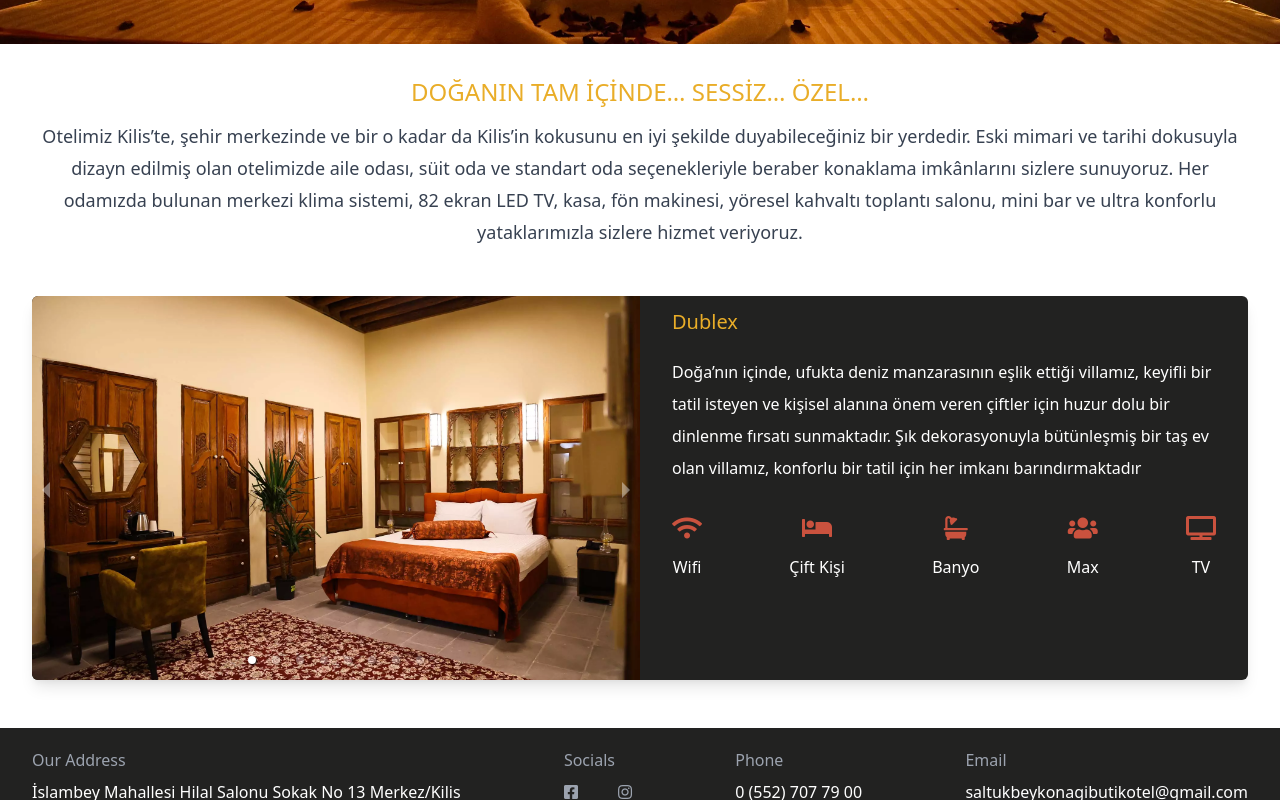
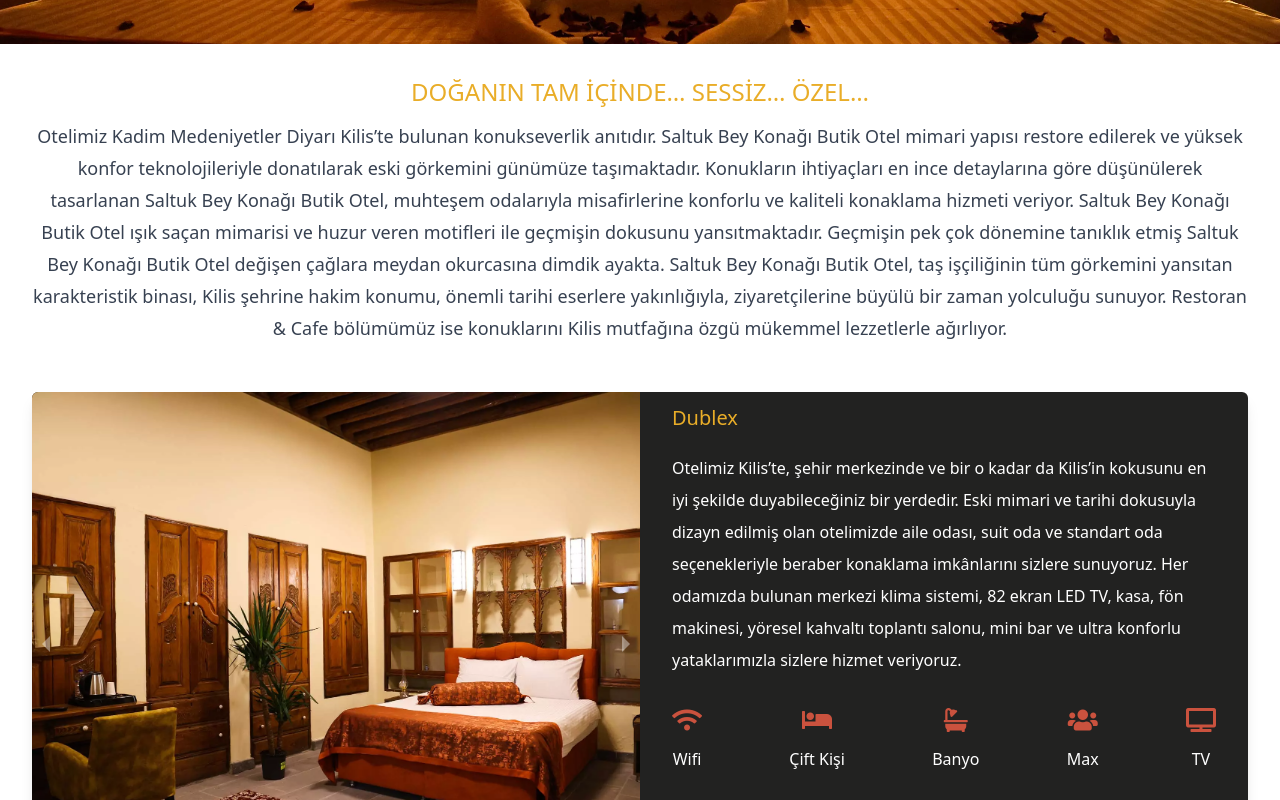
Before and after one commit to m-aljamal/saltukbeykonagi, a Next.js app: page /odalar in a window 1280 px wide. Shown: the part 520-1320 px from the top of the page. Built offline with nearby package versions, Linux system fonts and the light colour scheme.

Commit message:
finish page

```diff
--- a/pages/iletisim.tsx
+++ b/pages/iletisim.tsx
@@ -3,8 +3,17 @@
 import Form from "src/components/Form";
 import HeroImage from "src/components/HeroImage";
 import { contacts } from "src/data/contancts";
+import { useForm, ValidationError } from "@formspree/react";
 
-export default function iletisim() {
+export default function Iletisim() {
+  const [state, handleSubmit] = useForm("moqyzkge");
+  if (state.succeeded) {
+    return (
+      <p className="text-center text-xl text-mainYello py-10 bg-mainBlack">
+        istek gönderildi
+      </p>
+    );
+  }
   return (
     <div>
       <Head>
@@ -32,6 +41,10 @@
               text={contacts.phone}
               icon="fas fa-phone text-mainYello "
             />
+            <IconWithInfo
+              text={contacts.phone2}
+              icon="fas fa-phone text-mainYello "
+            />
 
             <IconWithInfo
               text={contacts.email}
--- a/pages/odalar.tsx
+++ b/pages/odalar.tsx
@@ -20,13 +20,21 @@
             DOĞANIN TAM İÇİNDE… SESSİZ… ÖZEL…
           </h2>
           <p className="mt-3 text-lg leading-8 text-gray-700">
-            Otelimiz Kilis’te, şehir merkezinde ve bir o kadar da Kilis’in
-            kokusunu en iyi şekilde duyabileceğiniz bir yerdedir. Eski mimari ve
-            tarihi dokusuyla dizayn edilmiş olan otelimizde aile odası, süit oda
-            ve standart oda seçenekleriyle beraber konaklama imkânlarını sizlere
-            sunuyoruz. Her odamızda bulunan merkezi klima sistemi, 82 ekran LED
-            TV, kasa, fön makinesi, yöresel kahvaltı toplantı salonu, mini bar
-            ve ultra konforlu yataklarımızla sizlere hizmet veriyoruz.
+            Otelimiz Kadim Medeniyetler Diyarı Kilis’te bulunan konukseverlik
+            anıtıdır. Saltuk Bey Konağı Butik Otel mimari yapısı restore
+            edilerek ve yüksek konfor teknolojileriyle donatılarak eski
+            görkemini günümüze taşımaktadır. Konukların ihtiyaçları en ince
+            detaylarına göre düşünülerek tasarlanan Saltuk Bey Konağı Butik
+            Otel, muhteşem odalarıyla misafirlerine konforlu ve kaliteli
+            konaklama hizmeti veriyor. Saltuk Bey Konağı Butik Otel ışık saçan
+            mimarisi ve huzur veren motifleri ile geçmişin dokusunu
+            yansıtmaktadır. Geçmişin pek çok dönemine tanıklık etmiş Saltuk Bey
+            Konağı Butik Otel değişen çağlara meydan okurcasına dimdik ayakta.
+            Saltuk Bey Konağı Butik Otel, taş işçiliğinin tüm görkemini yansıtan
+            karakteristik binası, Kilis şehrine hakim konumu, önemli tarihi
+            eserlere yakınlığıyla, ziyaretçilerine büyülü bir zaman yolculuğu
+            sunuyor. Restoran & Cafe bölümümüz ise konuklarını Kilis mutfağına
+            özgü mükemmel lezzetlerle ağırlıyor.
           </p>
         </div>
         <div className="my-10">
--- a/src/components/Form.tsx
+++ b/src/components/Form.tsx
@@ -1,8 +1,20 @@
 import React from "react";
+import { useForm, ValidationError } from "@formspree/react";
+
 const formStyle = "block w-full border py-2 my-4 p-2 rounded-md   ";
 export default function Form() {
+  const [state, handleSubmit] = useForm("mvodnvpb");
+  if (state.succeeded) {
+    return (
+      <p className="text-center text-xl text-mainYello py-10 bg-mainBlack">
+        istek gönderildi
+      </p>
+    );
+  }
+  console.log(ValidationError);
+
   return (
-    <form action="https://formspree.io/f/xknkgebk" method="POST">
+    <form onSubmit={handleSubmit}>
       <Input name="Adınız" placeholder="adınız" />
       <Input name="TelefonNumaranız" placeholder="Telefon Numaranız" />
       <Input name="E-postaAdresiniz" placeholder="E-posta Adresiniz" />
--- a/src/components/ImageModul.tsx
+++ b/src/components/ImageModul.tsx
@@ -29,8 +29,6 @@
       setIndex((i) => i - 1);
     }
   };
-
-  console.log(index);
 
   return (
     <>
--- a/src/components/ReversationForm.tsx
+++ b/src/components/ReversationForm.tsx
@@ -17,7 +17,7 @@
       </h2>
       <form
         onSubmit={handleSubmit}
-        className=" flex container items-center gap-10 pt-5  pb-8 justify-center "
+        className=" flex container flex-wrap items-center gap-10 pt-5  pb-8 justify-center "
       >
         <div>
           <Input
@@ -27,19 +27,19 @@
             name="Giriş-tarihi"
           />
           <Input
-            required={false}
-            type="text"
-            text="Kişi sayısı:"
-            name="Kişi-sayısı"
+            required
+            type="date"
+            text="Çıkış tarihi *"
+            name="Çıkış-tarihi"
           />
         </div>
 
         <div>
           <Input
-            required
-            type="date"
-            text="Çıkış tarihi *"
-            name="Çıkış-tarihi"
+            required={false}
+            type="text"
+            text="Kişi sayısı:"
+            name="Kişi-sayısı"
           />
           <Input
             required={false}
--- a/src/components/Room.tsx
+++ b/src/components/Room.tsx
@@ -14,11 +14,11 @@
 
 export default function Room({ room }: IRoom) {
   return (
-    <section className="md:flex my-12 shadow-lg rounded-md bg-mainBlack   md:h-96    ">
+    <section className="md:flex my-12 shadow-lg rounded-md bg-mainBlack    md:h-[500px]  ">
       <div className="md:w-1/2">
         <Carousel infiniteLoop showStatus={false}>
           {room.images.map((image, i) => (
-            <div className="relative h-96 " key={i}>
+            <div className="relative h-[500px] " key={i}>
               <Image
                 src={image}
                 objectFit="cover"
--- a/src/components/Views/AppCarousel.tsx
+++ b/src/components/Views/AppCarousel.tsx
@@ -30,7 +30,7 @@
       <div className=" flex  flex-col justify-center items-center h-[100%]">
         <p className=" font-bold text-mainYello z-50">HOŞ GELDİNİZ</p>
         <h2 className=" text-4xl z-50 text-white font-bold">
-          Rahatlığın ve Keyfiniz için en iyisini yaşayın.
+          Rahatlığınız ve Keyfiniz için en iyisini yaşayın
         </h2>
       </div>
       <Image layout="fill" objectFit="cover" alt="image" src={src} />
--- a/src/components/layout/Footer.tsx
+++ b/src/components/layout/Footer.tsx
@@ -8,15 +8,15 @@
       <div className="container">
         <div className="flex flex-col gap-5 md:flex-row  justify-between flex-wrap">
           <div>
-            <Title text="Our Address" />
+            <Title text="Adres" />
             <Content text={contacts.address} />
           </div>
           <div>
-            <Title text="Socials" />
+            <Title text="Sosyal Medya" />
             <SocialMedia />
           </div>
           <div>
-            <Title text="Phone" />
+            <Title text="İletişim" />
             <Content text={contacts.phone} />
           </div>
           <div>
--- a/src/constant/mainLinks.ts
+++ b/src/constant/mainLinks.ts
@@ -5,15 +5,15 @@
   },
   {
     text: "Odalar",
-    link: "odalar",
+    link: "/odalar",
   },
   {
     text: "Galeri",
-    link: "galeri",
+    link: "/galeri",
   },
 
   {
     text: "İletişim",
-    link: "iletisim",
+    link: "/iletisim",
   },
 ];
--- a/src/data/rooms.ts
+++ b/src/data/rooms.ts
@@ -32,10 +32,10 @@
       "/images/24.webp",
       "/images/25.webp",
       "/images/26.webp",
-      ],
+    ],
     title: "Dublex",
     text: `
-    Doğa’nın içinde, ufukta deniz manzarasının eşlik ettiği villamız, keyifli bir tatil isteyen ve kişisel alanına önem veren çiftler için huzur dolu bir dinlenme fırsatı sunmaktadır. Şık dekorasyonuyla bütünleşmiş bir taş ev olan villamız, konforlu bir tatil için her imkanı barındırmaktadır
+    Otelimiz Kilis’te, şehir merkezinde ve bir o kadar da Kilis’in kokusunu en iyi şekilde duyabileceğiniz bir yerdedir. Eski mimari ve tarihi dokusuyla dizayn edilmiş olan otelimizde aile odası, suit oda ve standart oda seçenekleriyle beraber konaklama imkânlarını sizlere sunuyoruz. Her odamızda bulunan merkezi klima sistemi, 82 ekran LED TV, kasa, fön makinesi, yöresel kahvaltı toplantı salonu, mini bar ve ultra konforlu yataklarımızla sizlere hizmet veriyoruz.
     `,
     services: [
       {
```
